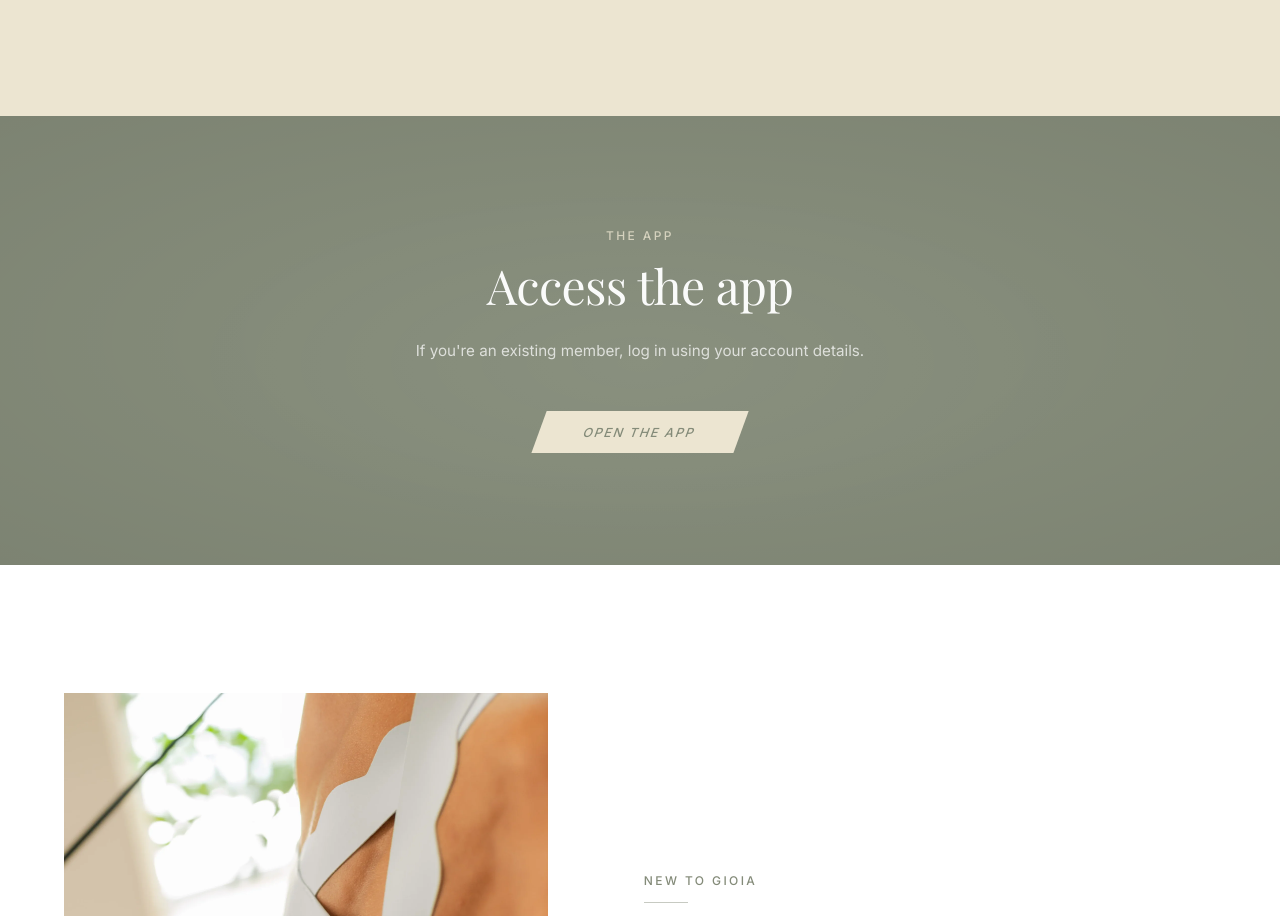
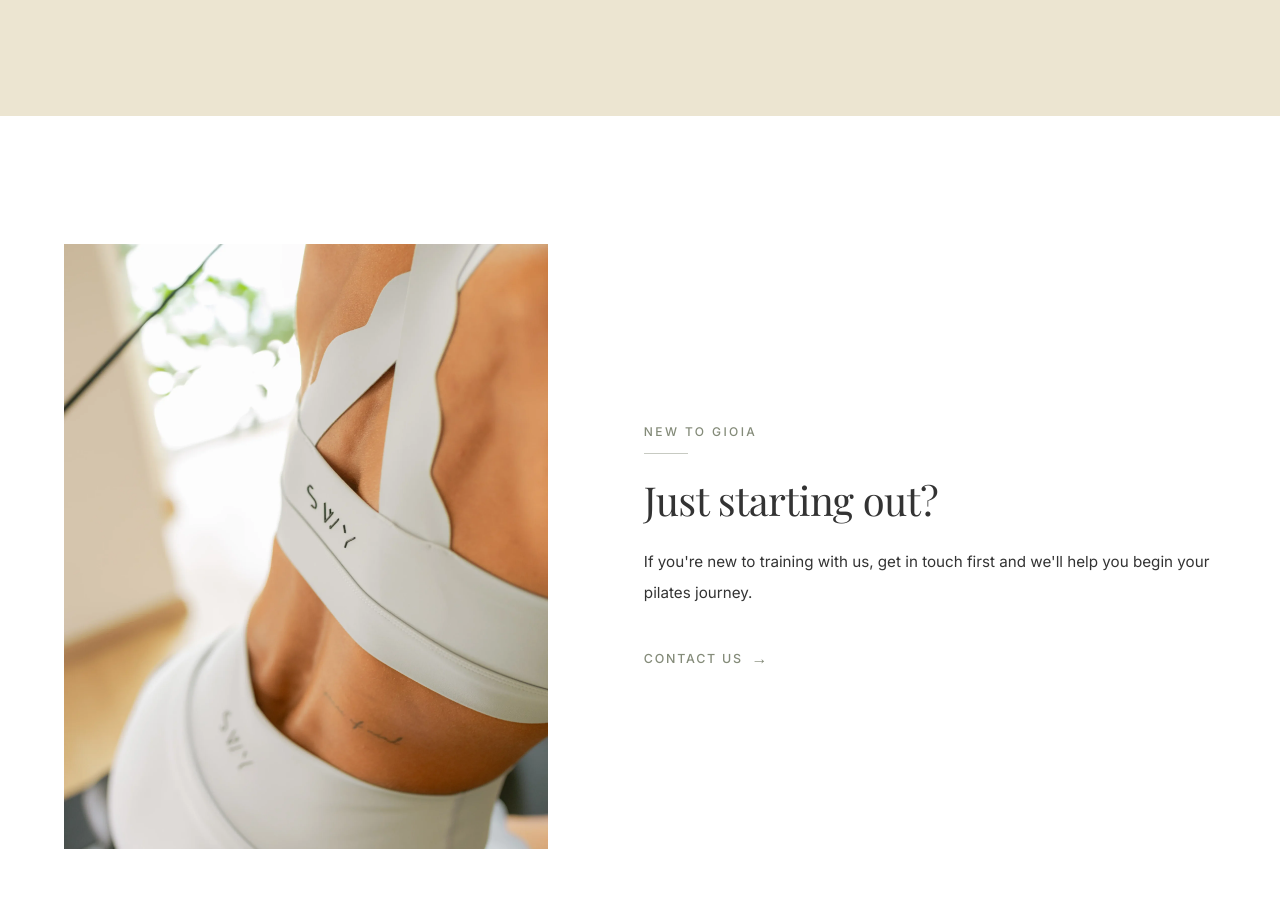
Before and after one commit to mateorumac/gioia-web, a React (Vite) app: page /en/clanice in a window 1280 px wide. Shown: the part 1917-2833 px from the top of the page. Built offline with nearby package versions, Linux system fonts and the light colour scheme.

Commit message:
removed link to app

```diff
--- a/src/pages/MemberInfoPage.jsx
+++ b/src/pages/MemberInfoPage.jsx
@@ -64,7 +64,6 @@ function MemberInfoPage() {
       <section className="mi__intro">
         <div className="mi__container">
           <div className="mi__intro-grid">
-
             <motion.div
               className="mi__intro-text"
               variants={staggerContainer}
@@ -86,7 +85,7 @@ function MemberInfoPage() {
               <motion.p className="mi__intro-body" variants={fadeUp}>
                 {t(
                   "members.introText",
-                  "Za naše postojeće članice pripremili smo aplikaciju putem koje se jednostavno možete prijaviti na treninge, pregledati raspored i upravljati svojim terminima. Pristup aplikaciji omogućen je uz vaše korisničke podatke."
+                  "Za naše postojeće članice pripremili smo aplikaciju putem koje se jednostavno možete prijaviti na treninge, pregledati raspored i upravljati svojim terminima. Pristup aplikaciji omogućen je uz vaše korisničke podatke.",
                 )}
               </motion.p>
             </motion.div>
@@ -104,7 +103,6 @@ function MemberInfoPage() {
                 loading="lazy"
               />
             </motion.div>
-
           </div>
         </div>
       </section>
@@ -127,7 +125,7 @@ function MemberInfoPage() {
               <p className="mi__feature-text">
                 {t(
                   "members.feature1Text",
-                  "Pregledajte slobodne termine i rezervirajte svoj trening u nekoliko klikova."
+                  "Pregledajte slobodne termine i rezervirajte svoj trening u nekoliko klikova.",
                 )}
               </p>
             </motion.div>
@@ -140,7 +138,7 @@ function MemberInfoPage() {
               <p className="mi__feature-text">
                 {t(
                   "members.feature2Text",
-                  "Vaš osobni kalendar s prikazom svih nadolazećih treninga na jednom mjestu."
+                  "Vaš osobni kalendar s prikazom svih nadolazećih treninga na jednom mjestu.",
                 )}
               </p>
             </motion.div>
@@ -153,7 +151,7 @@ function MemberInfoPage() {
               <p className="mi__feature-text">
                 {t(
                   "members.feature3Text",
-                  "Lako otkazujte ili mijenjajte termine prema svojim potrebama."
+                  "Lako otkazujte ili mijenjajte termine prema svojim potrebama.",
                 )}
               </p>
             </motion.div>
@@ -161,45 +159,10 @@ function MemberInfoPage() {
         </div>
       </section>
 
-      {/* ── CTA — sage panel ── */}
-      <section className="mi__cta">
-        <motion.div
-          className="mi__cta-content"
-          variants={staggerContainer}
-          initial="hidden"
-          whileInView="visible"
-          viewport={viewport}
-        >
-          <motion.p className="mi__cta-eyebrow" variants={fadeUp}>
-            {t("members.ctaEyebrow", "Aplikacija")}
-          </motion.p>
-          <motion.h2 className="mi__cta-title" variants={fadeUp}>
-            {t("members.ctaTitle", "Pristupite aplikaciji")}
-          </motion.h2>
-          <motion.p className="mi__cta-sub" variants={fadeUp}>
-            {t(
-              "members.ctaSubtitle",
-              "Ako ste jedna od naših redovitih članica, prijavite se s vašim korisničkim podacima."
-            )}
-          </motion.p>
-          <motion.div variants={fadeUp}>
-            <a
-              href="https://gioia-app.web.app/"
-              target="_blank"
-              rel="noopener noreferrer"
-              className="mi__cta-btn"
-            >
-              {t("members.appButton", "Otvori aplikaciju")}
-            </a>
-          </motion.div>
-        </motion.div>
-      </section>
-
       {/* ── Help ── */}
       <section className="mi__help">
         <div className="mi__container">
           <div className="mi__help-grid">
-
             <motion.div
               className="mi__help-image"
               variants={imageReveal}
@@ -235,21 +198,21 @@ function MemberInfoPage() {
               <motion.p className="mi__help-body" variants={fadeUp}>
                 {t(
                   "members.helpText",
-                  "Ako tek počinjete s treninzima, prvo nas kontaktirajte kako bismo vam pomogli započeti vaš pilates put."
+                  "Ako tek počinjete s treninzima, prvo nas kontaktirajte kako bismo vam pomogli započeti vaš pilates put.",
                 )}
               </motion.p>
               <motion.div variants={fadeUp}>
                 <a href={contactHref} className="mi__contact-link">
                   <span>{t("members.contactLink", "Kontaktirajte nas")}</span>
-                  <span className="mi__contact-arrow" aria-hidden="true">→</span>
+                  <span className="mi__contact-arrow" aria-hidden="true">
+                    →
+                  </span>
                 </a>
               </motion.div>
             </motion.div>
-
           </div>
         </div>
       </section>
-
     </div>
   );
 }
```
